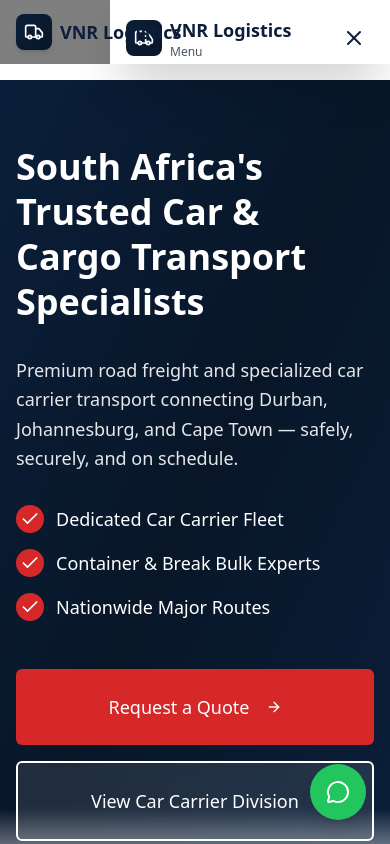
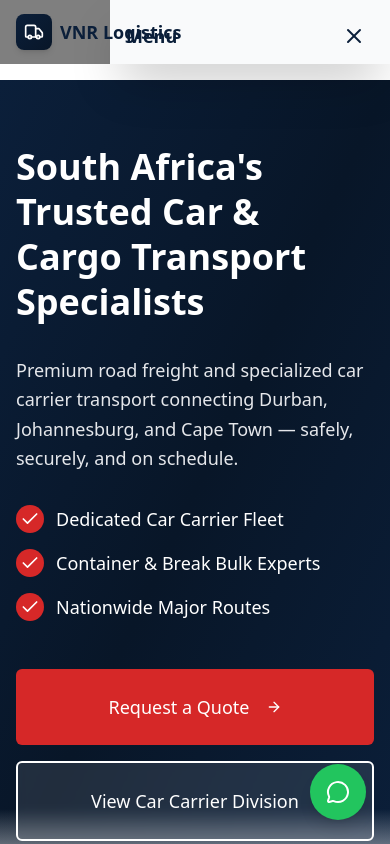
Before and after one commit to SA-Telecoms00/VNR-Logistics, a Next.js app: page / in a window 390 px wide. Both pictures are taken after a click on the button "Toggle menu". Shown: the top 844 px of the page. Built offline with nearby package versions, Linux system fonts and the light colour scheme.

Commit message:
Fix mobile navbar - remove duplicate logo from slide-in menu header

```diff
--- a/components/Header.tsx
+++ b/components/Header.tsx
@@ -124,19 +124,12 @@
               className="fixed top-0 right-0 bottom-0 w-[280px] sm:w-[320px] bg-white shadow-2xl lg:hidden overflow-y-auto"
             >
               {/* Mobile Menu Header */}
-              <div className="flex items-center justify-between p-4 sm:p-6 border-b">
-                <div className="flex items-center gap-2">
-                  <div className="bg-gradient-to-br from-primary to-primary-dark p-2 rounded-lg">
-                    <Truck className="h-5 w-5 text-white" />
-                  </div>
-                  <div>
-                    <h2 className="text-lg font-bold text-primary">VNR Logistics</h2>
-                    <p className="text-xs text-gray-600">Menu</p>
-                  </div>
-                </div>
+              <div className="flex items-center justify-between p-4 sm:p-6 border-b bg-gray-50">
+                <h2 className="text-lg font-bold text-primary">Menu</h2>
                 <button
                   onClick={() => setIsMobileMenuOpen(false)}
                   className="p-2 hover:bg-gray-100 rounded-lg transition-colors"
+                  aria-label="Close menu"
                 >
                   <X className="h-6 w-6 text-primary" />
                 </button>
```
